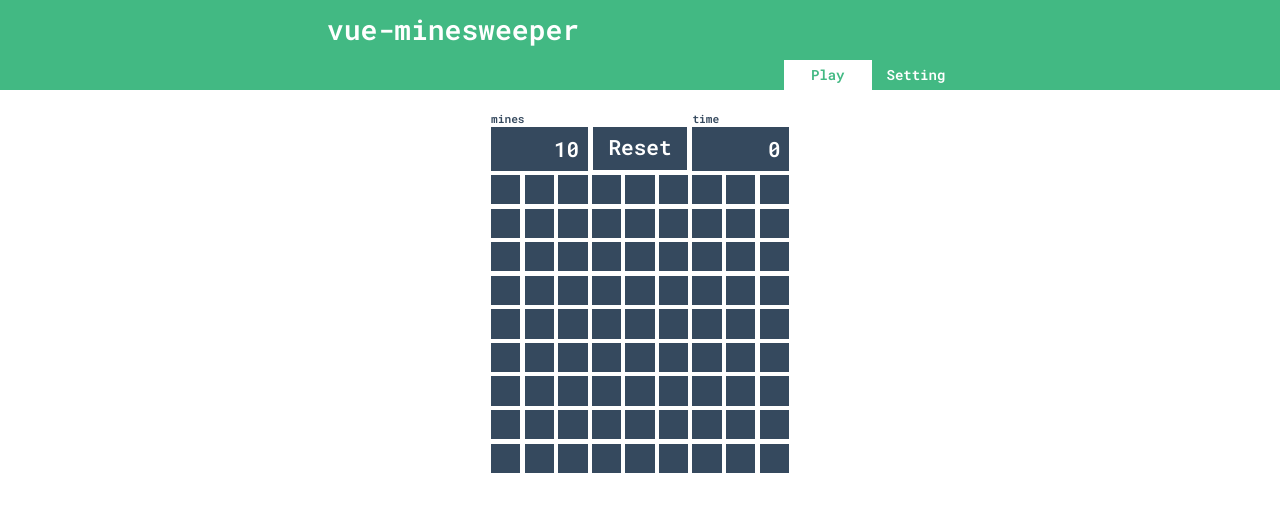
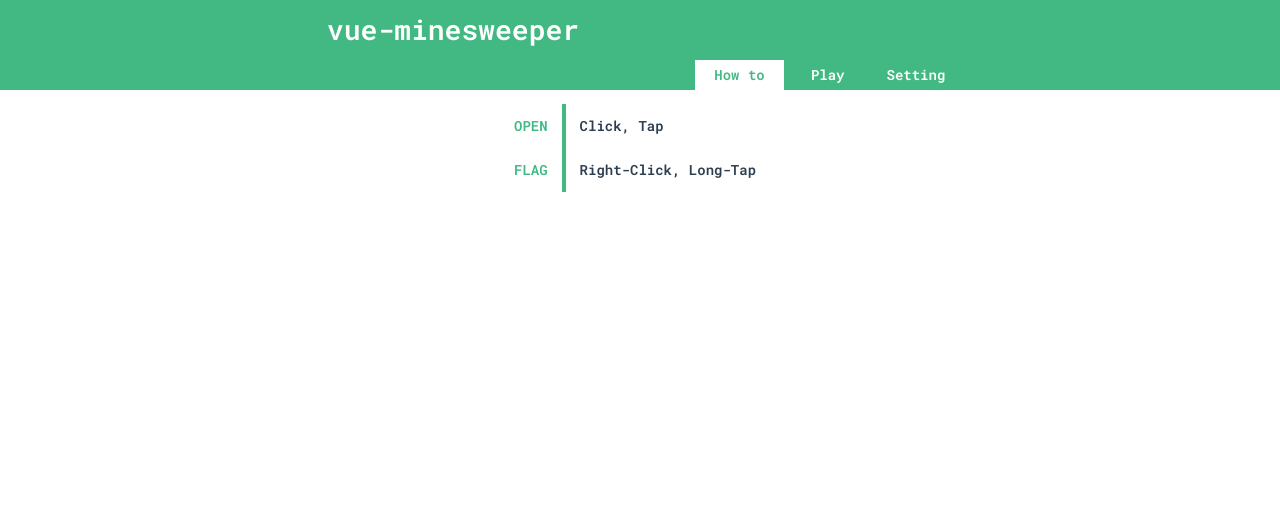
Before and after one commit to ksugimori/vue-minesweeper, a Vue app: page /setting in a window 1280 px wide. Before the commit this address led to /setting#/play. Shown: the top 512 px of the page. Built offline with nearby package versions, Linux system fonts and the light colour scheme.

Commit message:
ホーム画面追加

```diff
--- a/src/App.vue
+++ b/src/App.vue
@@ -4,6 +4,7 @@
       <div class="contents">
         <h1>vue-minesweeper</h1>
         <nav>
+          <router-link to="/">How to</router-link>
           <router-link to="/play">Play</router-link>
           <router-link to="/setting">Setting</router-link>
         </nav>
@@ -30,13 +31,6 @@ export default {
   -moz-osx-font-smoothing: grayscale;
   text-align: center;
   color: #2c3e50;
-}
-
-* {
-  -moz-user-select: none;
-  -webkit-user-select: none;
-  -ms-user-select: none;
-  user-select: none;
 }
 
 @media screen and (min-width: 640px) {
--- a/src/router.js
+++ b/src/router.js
@@ -12,7 +12,6 @@ export default new Router({
     {
       path: '/',
       component: Home,
-      redirect: '/play'
     },
     {
       path: '/play',
--- a/src/views/Home.vue
+++ b/src/views/Home.vue
@@ -1,27 +1,40 @@
 <template>
-  <div class="home contents">
-    <h1>操作方法</h1>
-    <table>
-      <tbody>
-        <tr>
-          <th>セルを開く</th>
-          <td>左クリック</td>
-        </tr>
-        <tr>
-          <th>フラグをつける</th>
-          <td>右クリック（スマホの場合は長押し）</td>
-        </tr>
-      </tbody>
-    </table>
+  <div class="home">
+    <dl>
+      <dt>OPEN</dt>
+      <dd>Click, Tap</dd>
+    </dl>
+    <dl>
+      <dt>FLAG</dt>
+      <dd>Right-Click, Long-Tap</dd>
+    </dl>
   </div>
 </template>
 
 <style scoped>
 .home {
-  text-align: left;
+  width: 20em;
+  margin: 0 auto;
 }
 
-th, td {
-  padding: 0.5em 1em;
+dl {
+  display: flex;
+  margin: 0;
+}
+
+dt,
+dd {
+  padding: 1em 1em;
+  margin: 0;
+}
+
+dt {
+  text-align: right;
+  color: #42b983;
+  border-right: #42b983 solid 4px;
+}
+
+dd {
+    text-align: left;
 }
 </style>
--- a/src/views/Play.vue
+++ b/src/views/Play.vue
@@ -24,4 +24,12 @@ export default {
   padding: 0.5em;
   display: inline-grid;
 }
+
+* {
+  -moz-user-select: none;
+  -webkit-user-select: none;
+  -ms-user-select: none;
+  user-select: none;
+}
+
 </style>
```
